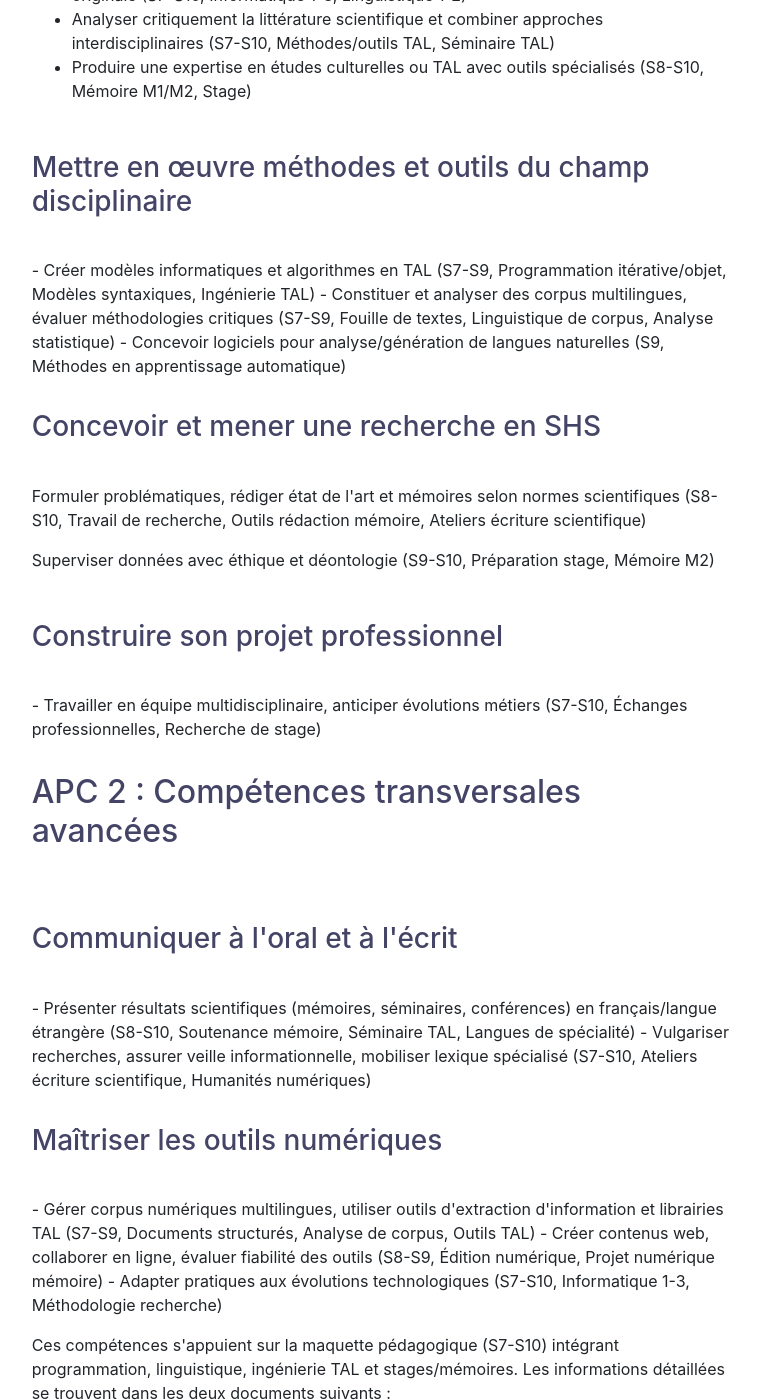
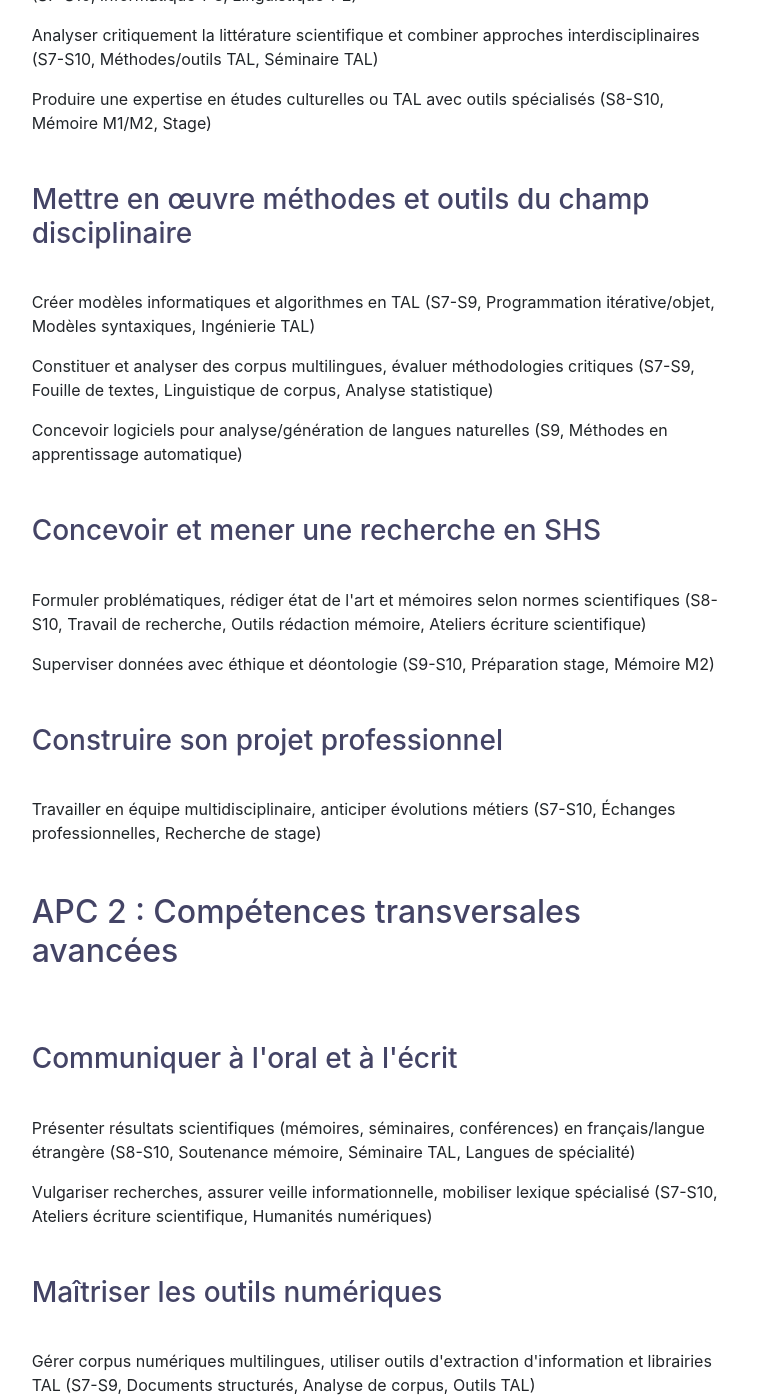
Before and after one commit to mastertalumlp/mastertalumlp.github.io, a Jekyll site: the page built from competences.md, in a window 1280 px wide and 1400 px high, scrolled down 1049 px. Shown: the whole window, without its empty margins (138-898 px from the left). Built offline with Jekyll 4.4.1, drawn with Linux system fonts in a browser that asks for light colours; nearby versions of some CDN libraries; some of the changed text lies outside the part shown.

Commit message:
competences

```diff
--- a/competences.md
+++ b/competences.md
@@ -13,40 +13,41 @@ title: "Compétences Master TAL"
 <h2>APC 1 : Compétences fondamentales</h2>
 
 <h3>Développer et intégrer des savoirs hautement spécialisés</h3>
-<ul>
-<li>Mobiliser des savoirs avancés en TAL, linguistique et cultures pour une pensée originale (S7-S10, Informatique 1-3, Linguistique 1-2)</li>
-<li>Analyser critiquement la littérature scientifique et combiner approches interdisciplinaires (S7-S10, Méthodes/outils TAL, Séminaire TAL)</li>
-<li>Produire une expertise en études culturelles ou TAL avec outils spécialisés (S8-S10, Mémoire M1/M2, Stage)</li>
-</ul>
+
+<p>Mobiliser des savoirs avancés en TAL, linguistique et cultures pour une pensée originale (S7-S10, Informatique 1-3, Linguistique 1-2)</p>
+<p>Analyser critiquement la littérature scientifique et combiner approches interdisciplinaires (S7-S10, Méthodes/outils TAL, Séminaire TAL)</p>
+<p>Produire une expertise en études culturelles ou TAL avec outils spécialisés (S8-S10, Mémoire M1/M2, Stage)</p>
+
 
 <h3>Mettre en œuvre méthodes et outils du champ disciplinaire</h3>
-- Créer modèles informatiques et algorithmes en TAL (S7-S9, Programmation itérative/objet, Modèles syntaxiques, Ingénierie TAL)
-- Constituer et analyser des corpus multilingues, évaluer méthodologies critiques (S7-S9, Fouille de textes, Linguistique de corpus, Analyse statistique)
-- Concevoir logiciels pour analyse/génération de langues naturelles (S9, Méthodes en apprentissage automatique)
+
+<p>Créer modèles informatiques et algorithmes en TAL (S7-S9, Programmation itérative/objet, Modèles syntaxiques, Ingénierie TAL)</p>
+<p>Constituer et analyser des corpus multilingues, évaluer méthodologies critiques (S7-S9, Fouille de textes, Linguistique de corpus, Analyse statistique)</p>
+<p>Concevoir logiciels pour analyse/génération de langues naturelles (S9, Méthodes en apprentissage automatique)</p>
 
 <h3>Concevoir et mener une recherche en SHS</h3>
 <p>Formuler problématiques, rédiger état de l'art et mémoires selon normes scientifiques (S8-S10, Travail de recherche, Outils rédaction mémoire, Ateliers écriture scientifique)</p>
 <p>Superviser données avec éthique et déontologie (S9-S10, Préparation stage, Mémoire M2)</p>
 
 <h3>Construire son projet professionnel</h3>
-- Travailler en équipe multidisciplinaire, anticiper évolutions métiers (S7-S10, Échanges professionnelles, Recherche de stage)
+<p>Travailler en équipe multidisciplinaire, anticiper évolutions métiers (S7-S10, Échanges professionnelles, Recherche de stage)</p>
 
 <h2>APC 2 : Compétences transversales avancées</h2>
 
 <h3>Communiquer à l'oral et à l'écrit</h3>
-- Présenter résultats scientifiques (mémoires, séminaires, conférences) en français/langue étrangère (S8-S10, Soutenance mémoire, Séminaire TAL, Langues de spécialité)
-- Vulgariser recherches, assurer veille informationnelle, mobiliser lexique spécialisé (S7-S10, Ateliers écriture scientifique, Humanités numériques)
+<p>Présenter résultats scientifiques (mémoires, séminaires, conférences) en français/langue étrangère (S8-S10, Soutenance mémoire, Séminaire TAL, Langues de spécialité)</p>
+<p>Vulgariser recherches, assurer veille informationnelle, mobiliser lexique spécialisé (S7-S10, Ateliers écriture scientifique, Humanités numériques)</p>
 
 <h3>Maîtriser les outils numériques</h3>
-- Gérer corpus numériques multilingues, utiliser outils d'extraction d'information et librairies TAL (S7-S9, Documents structurés, Analyse de corpus, Outils TAL)
-- Créer contenus web, collaborer en ligne, évaluer fiabilité des outils (S8-S9, Édition numérique, Projet numérique mémoire)
-- Adapter pratiques aux évolutions technologiques (S7-S10, Informatique 1-3, Méthodologie recherche)
+<p>Gérer corpus numériques multilingues, utiliser outils d'extraction d'information et librairies TAL (S7-S9, Documents structurés, Analyse de corpus, Outils TAL)</p>
+<p>Créer contenus web, collaborer en ligne, évaluer fiabilité des outils (S8-S9, Édition numérique, Projet numérique mémoire)</p>
+<p>Adapter pratiques aux évolutions technologiques (S7-S10, Informatique 1-3, Méthodologie recherche)</p>
 
 <p></p>
 
 <p>Ces compétences s'appuient sur la maquette pédagogique (S7-S10) intégrant programmation, linguistique, ingénierie TAL et stages/mémoires. Les informations détaillées se trouvent dans les deux documents suivants : </p>
 
-<p><a class="button list-group-item list-group-item-action" href="/assets/fichiers/Master-TAL-Maquette.pdf" target="_blank">Maquette du Master LLCER parcours TAL</a></p>
-<p><a class="button list-group-item list-group-item-action" href="/assets/fichiers/Master-TAL-Competences.pdf" target="_blank">Compétences enseignées en Master LLCER parcours TAL</a></p>
+<p><a href="/assets/fichiers/Master-TAL-Maquette.pdf" target="_blank">Maquette du Master LLCER parcours TAL</a></p>
+<p><a href="/assets/fichiers/Master-TAL-Competences.pdf" target="_blank">Compétences enseignées en Master LLCER parcours TAL</a></p>
 
 </div>
```
Also changed, not shown: stage.md (+0 -3 lines).
